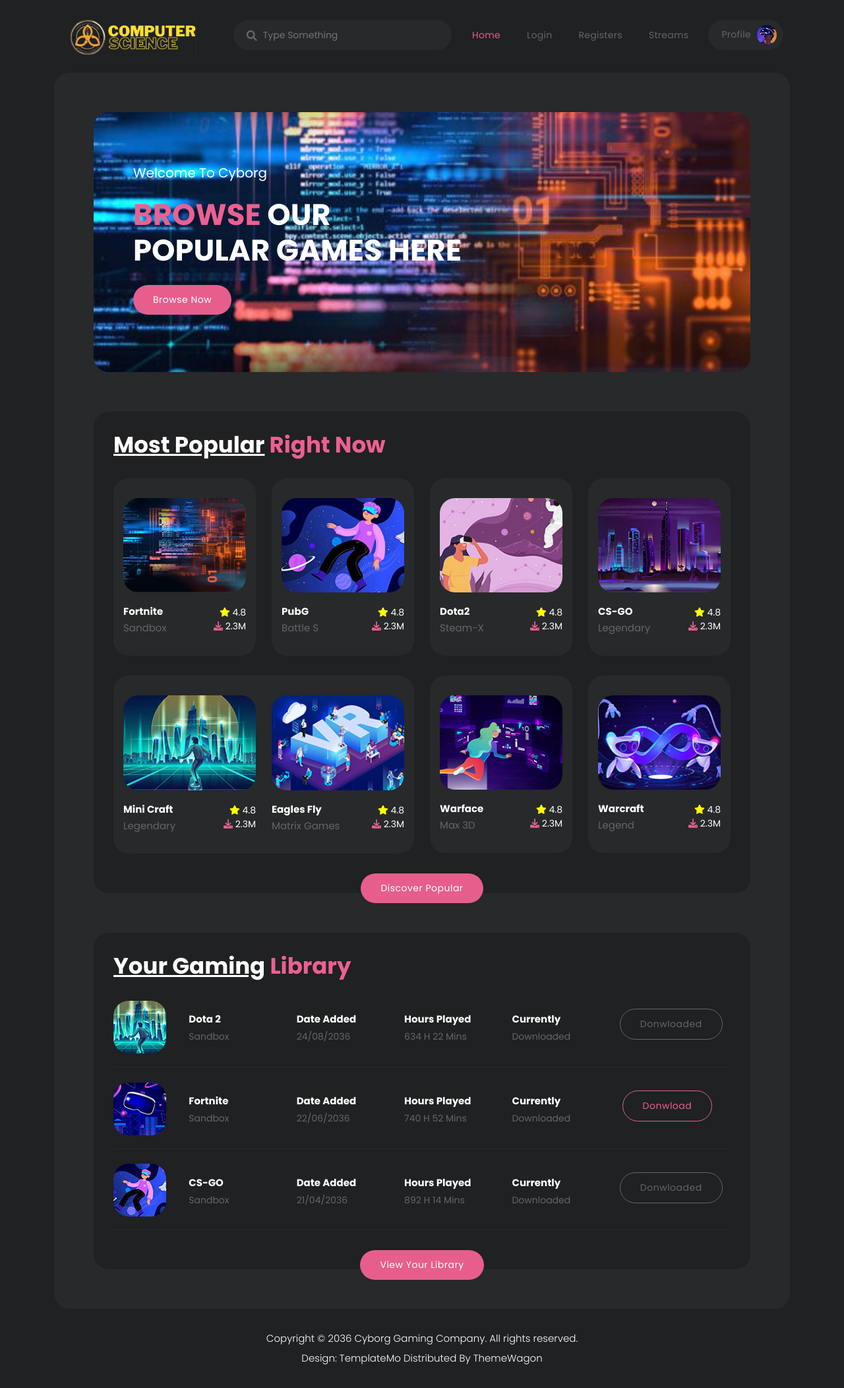
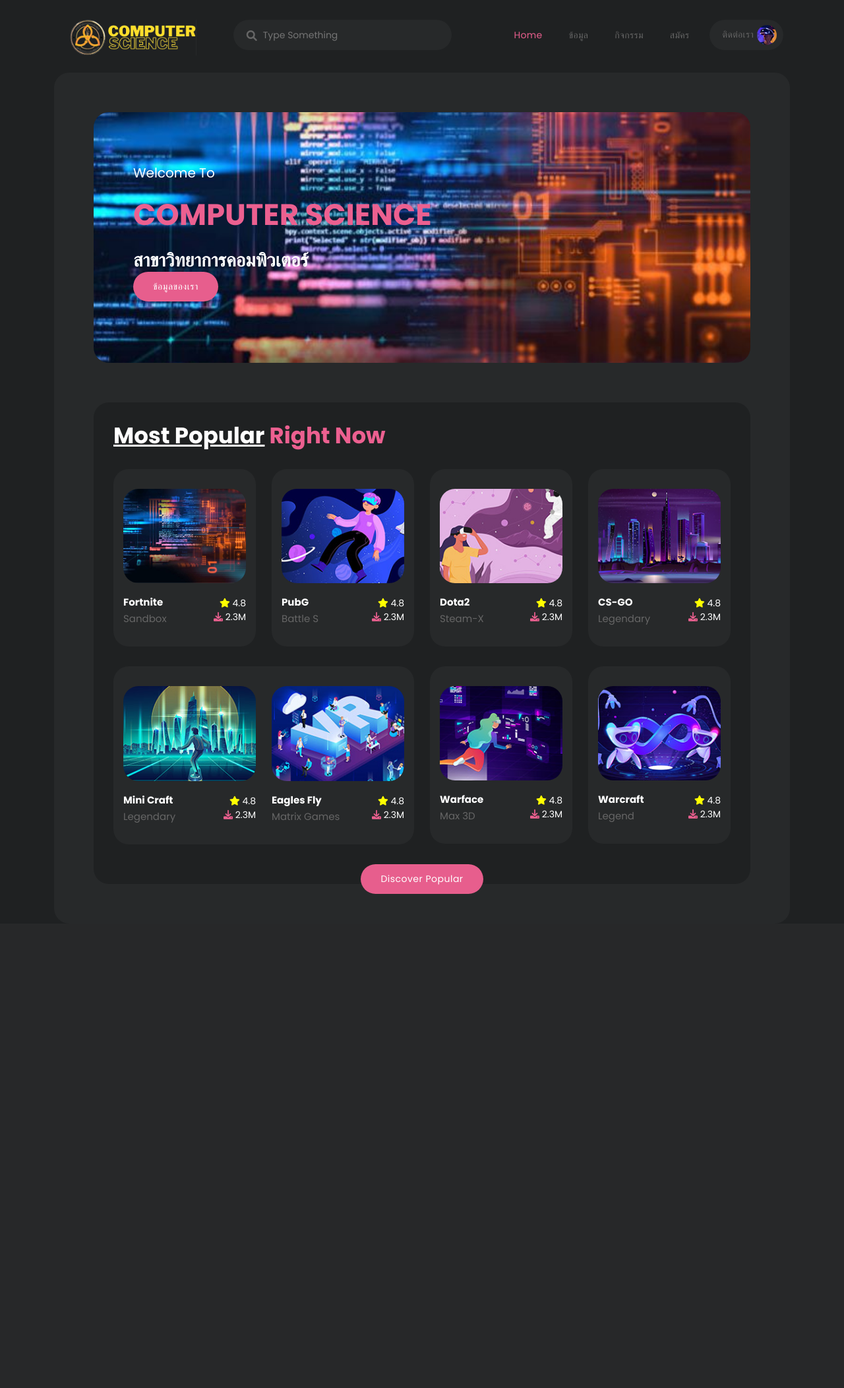
Before and after one commit to SSmikey/group_web, a Django app: page / in a window 1280 px wide. Shown: the whole page at 66% size. After the commit the page ends 1355 px from the top, so only its background shows below. Run offline with Django 5.2, Linux system fonts and the light colour scheme; some libraries are stand-ins or nearby versions.

Commit message:
setup home to

```diff
--- a/templates/index.html
+++ b/templates/index.html
@@ -70,10 +70,10 @@ https://templatemo.com/tm-579-cyborg-gaming
                     <!-- ***** Menu Start ***** -->
                     <ul class="nav">
                         <li><a href="{% url "index" %}" {% if request.resolver_match.url_name == 'index' %}class="active"{% endif %}>Home</a></li>
-                        <li><a href="{% url "login" %}" {% if request.resolver_match.url_name == 'login' %}class="active"{% endif %}>Login</a></li>
-                        <li><a href="{% url "registers" %}" {% if request.resolver_match.url_name == 'registers' %}class="active"{% endif %}>registers</a></li>
-                        <li><a href="{% url "streams" %}" {% if request.resolver_match.url_name == 'streams' %}class="active"{% endif %}>Streams</a></li>
-                        <li><a href="{% url "profile" %}" {% if request.resolver_match.url_name == 'profile' %}class="active"{% endif %}>Profile <img src="{% static "assets/images/profile-header.jpg" %}" alt=""></a></li>
+                        <li><a href="{% url "login" %}" {% if request.resolver_match.url_name == 'login' %}class="active"{% endif %}>ข้อมูล</a></li>
+                        <li><a href="{% url "registers" %}" {% if request.resolver_match.url_name == 'registers' %}class="active"{% endif %}>กิจกรรม</a></li>
+                        <li><a href="{% url "streams" %}" {% if request.resolver_match.url_name == 'streams' %}class="active"{% endif %}>สมัคร</a></li>
+                        <li><a href="{% url "profile" %}" {% if request.resolver_match.url_name == 'profile' %}class="active"{% endif %}>ติดต่อเรา<img src="{% static "assets/images/profile-header.jpg" %}" alt=""></a></li>
                     </ul>
                     <a class='menu-trigger'>
                         <span>Menu</span>
@@ -95,10 +95,11 @@ https://templatemo.com/tm-579-cyborg-gaming
             <div class="row">
               <div class="col-lg-7">
                 <div class="header-text">
-                  <h6>Welcome To Cyborg</h6>
-                  <h4><em>Browse</em> Our Popular Games Here</h4>
+                  <h6>Welcome To </h6>
+                  <h4><em>Computer Science</em></h4>
+                  <h3>สาขาวิทยาการคอมพิวเตอร์</h3>
                   <div class="main-button">
-                    <a href="browse.html">Browse Now</a>
+                    <a href="{% url "login" %}">ข้อมูลของเรา</a>
                   </div>
                 </div>
               </div>
@@ -212,7 +213,7 @@ https://templatemo.com/tm-579-cyborg-gaming
           <!-- ***** Most Popular End ***** -->
 
           <!-- ***** Gaming Library Start ***** -->
-          <div class="gaming-library">
+          {% comment %} <div class="gaming-library">
             <div class="col-lg-12">
               <div class="heading-section">
                 <h4><em>Your Gaming</em> Library</h4>
@@ -270,7 +271,7 @@ https://templatemo.com/tm-579-cyborg-gaming
         </div>
       </div>
     </div>
-  </footer>
+  </footer> {% endcomment %}
   {% endblock content %}
   <!-- Scripts -->
   <!-- Bootstrap core JavaScript -->
```
